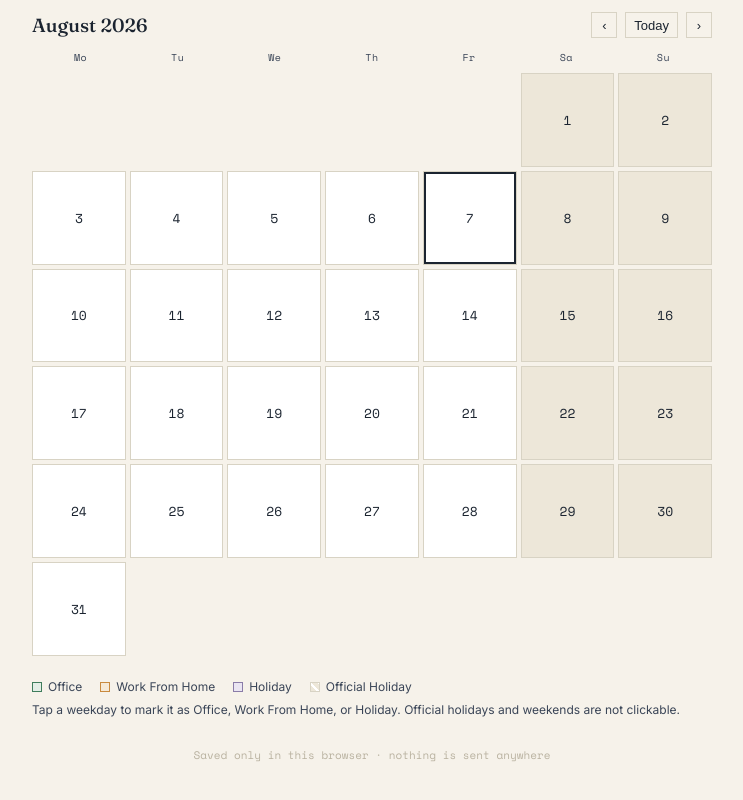
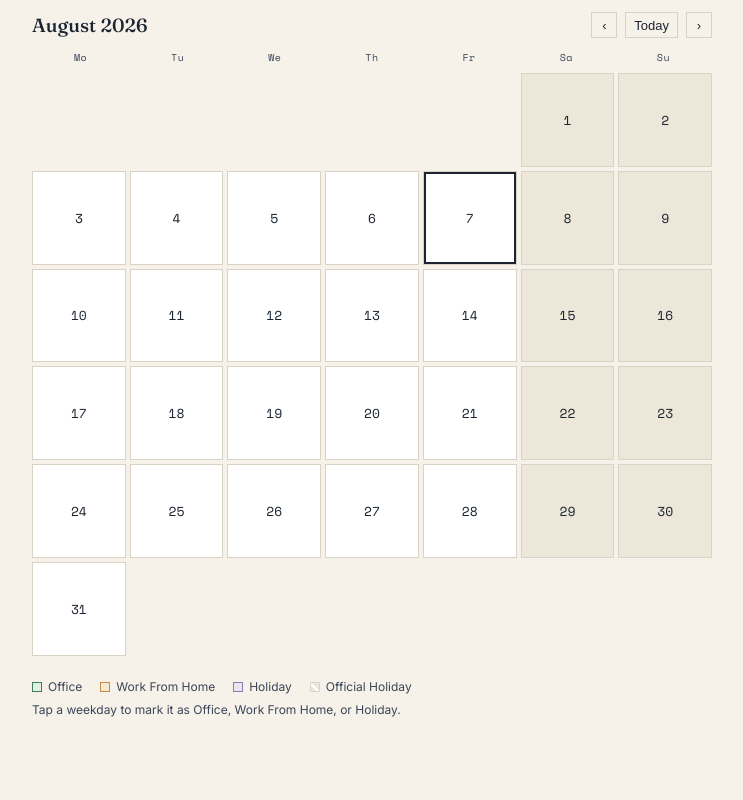
Before and after one commit to Aryan-k-07/WFH-Tracker, a React (Vite) app: page / in a window 1280 px wide. Shown: the part 262-1062 px from the top of the page, without its empty margins (268-1011 px from the left). Built offline with nearby package versions, Linux system fonts and the light colour scheme.

Commit message:
Update App.jsx

```diff
--- a/src/App.jsx
+++ b/src/App.jsx
@@ -54,9 +54,9 @@ export default function App() {
         <span><i className="lg-holiday" /> Holiday</span>
         <span><i className="lg-official-holiday" /> Official Holiday</span>
       </div>
-      <div className="hint">Tap a weekday to mark it as Office, Work From Home, or Holiday. Official holidays and weekends are not clickable.</div>
+      <div className="hint">Tap a weekday to mark it as Office, Work From Home, or Holiday.</div>
 
-      <footer>Saved only in this browser · nothing is sent anywhere</footer>
+
 
       <DayPickerModal
         date={pickerDate}
```
